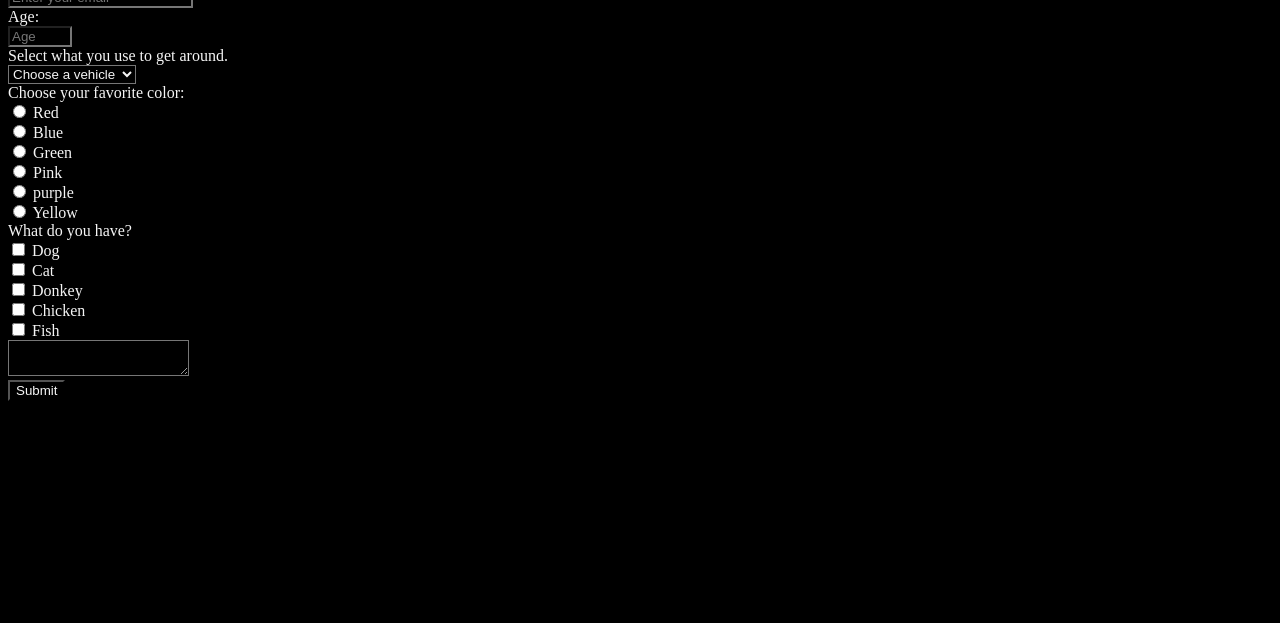
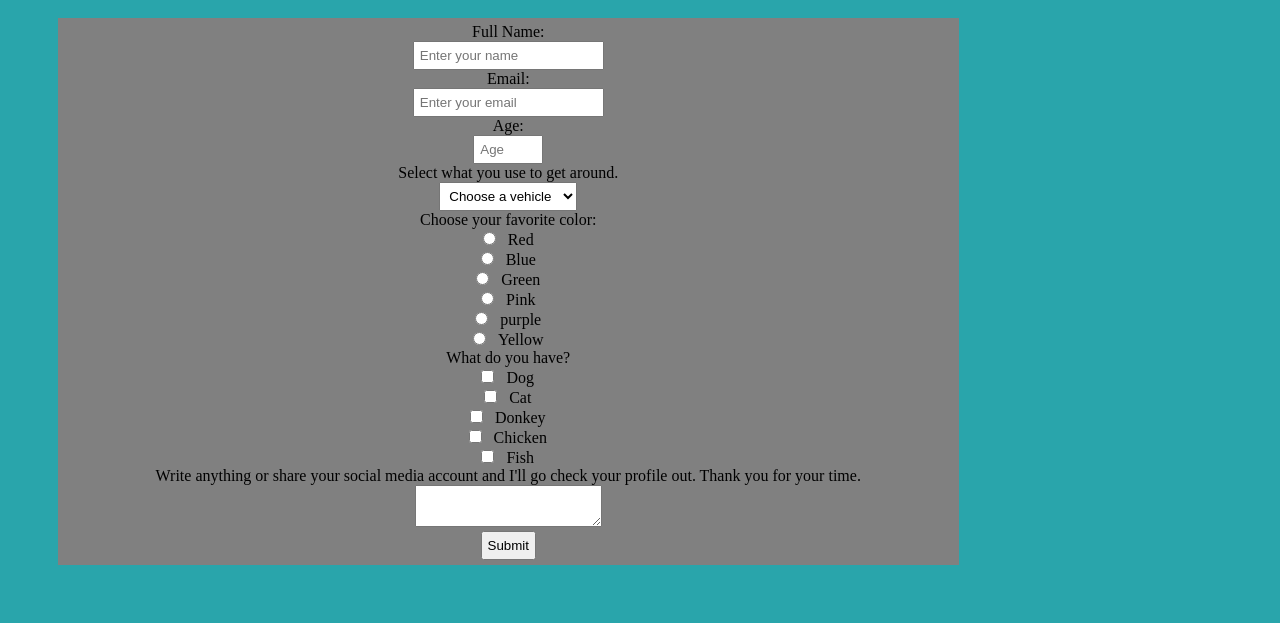
Before and after one commit to Andyrod209/survey-website, a plain HTML site: page index.html in a window 1280 px wide. Shown: the part 202-825 px from the top of the page. Before the commit the page ends 800 px from the top, so only its background shows below. Drawn offline with Linux system fonts and the light colour scheme.

Commit message:
Chore: Added a new color to background and centered contain to the middle of page.

```diff
--- a/index.html
+++ b/index.html
@@ -8,6 +8,7 @@
     <title>Andrew's survey</title>
 </head>
 <body>
+    <div id="main">
     <main>
         <header>
             <h1 id="title">Andy's Survey</h1>
@@ -30,7 +31,9 @@
             <input id="number" type="number" placeholder="Age" min="5" max="140">
             <br>
             <label for="dropdown">Select what you use to get around.</label>
+
             <br>
+
             <select id="dropdown" aria-placeholder="Choose one">
                 <option value="" disabled selected hidden>Choose a vehicle</option>
                 <option value="truck">Truck</option>
@@ -38,7 +41,9 @@
                 <option value="electric-car">Electric Car/Truck</option>
                 <option value="no-car">No Car</option>
             </select>
+
             <br>
+
             <label for="fav-color">Choose your favorite color:</label>
             <br>
             <input id="red" type="radio" name="fav-color" value="red">
@@ -58,6 +63,7 @@
             <br>
             <input id="yellow" type="radio" name="fav-color" value="yellow">
             <label for="yellow">Yellow</label>
+
             <br>
 
             <label  for="what-you-have">What do you have?</label>
@@ -76,13 +82,17 @@
             <br>
             <input id="fish" type="checkbox" name="what-you-have" value="fish">
             <label for="fish">Fish</label>
+
             <br>
-
+            <label for="comments">Write anything or share your social media account and I'll go check your
+                profile out. Thank you for your time.</label>
+            <br>
             <textarea id="comments"></textarea>
             <br>
-            <button id="submit" type="submit">Submit</button>
+            <button id="submit" type="submit" value="Submit">Submit</button>
 
         </form>
     </main>
+    </div>
 </body>
 </html>
--- a/main.css
+++ b/main.css
@@ -1,4 +1,20 @@
 *{
-    background-color: black;
-    color:whitesmoke
+    padding: 5px
 }
+
+body{
+    padding: 20px;
+    background-color: rgb(41, 165, 171);
+}
+
+#main{
+    /* color:whitesmoke; */
+    text-align: center;
+    padding: 20px;
+    width: 75%;
+    margin: 0
+}
+
+#survey-form{
+    background-color: gray;
+}
```
